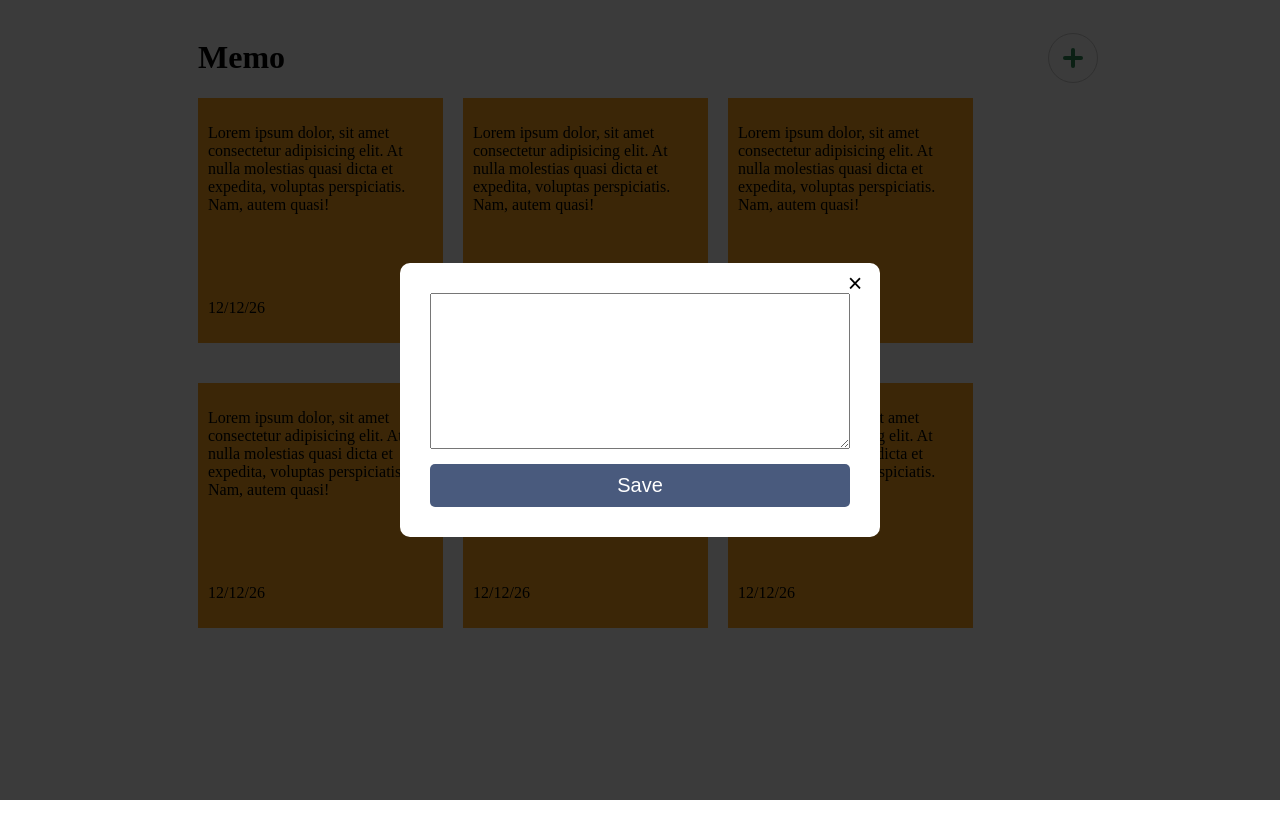
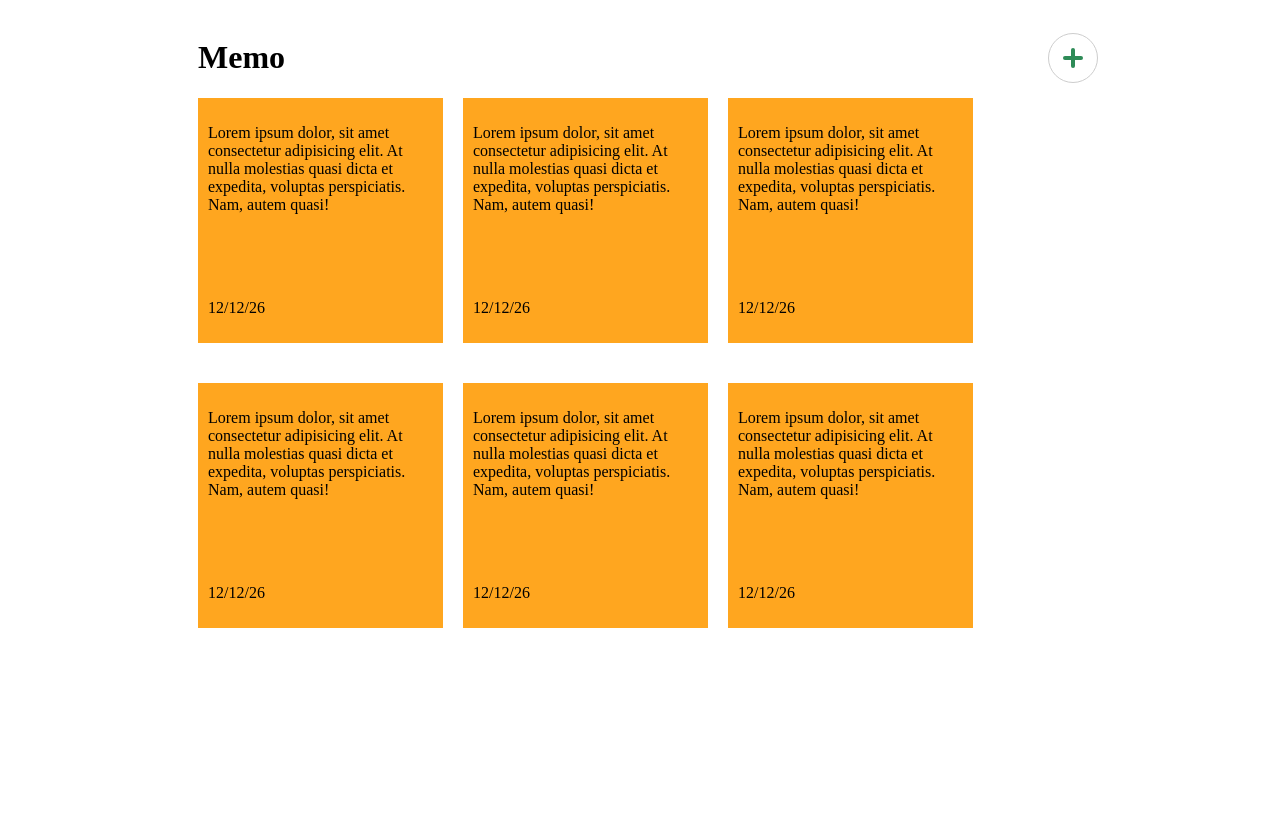
Before and after one commit to mamantube/vue-memo, a Vue app: page / in a window 1280 px wide. Built offline with nearby package versions, Linux system fonts and the light colour scheme.

Commit message:
implementation directive if to form overlay

```diff
--- a/src/App.vue
+++ b/src/App.vue
@@ -1,9 +1,17 @@
+<script setup>
+
+import { ref } from 'vue';
+
+const showForm = ref(false);
+
+</script>
+
 <template>
     <main>
         <div class="container">
             <header>
                 <h1>Memo</h1>
-                <button class="icon-btn add-btn">
+                <button @click="showForm = true" class="icon-btn add-btn">
                     <div class="add-icon"></div>
                     <div class="btn-text">Add Note</div>
                 </button>
@@ -35,9 +43,9 @@
                 </div>
             </div>
         </div>
-        <div class="form-overlay">
+        <div v-if="showForm" class="form-overlay">
             <div class="form-modal">
-                <button class="close-btn">
+                <button @click="showForm = false" class="close-btn">
                     &times;
                 </button>
                 <textarea name="memo" id="memo" cols="30" rows="10"></textarea>
```
